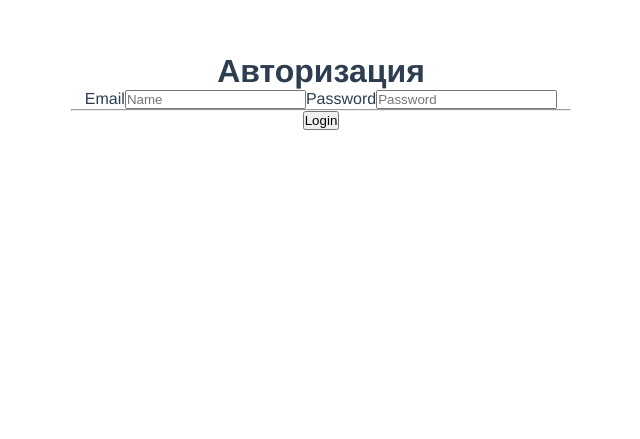
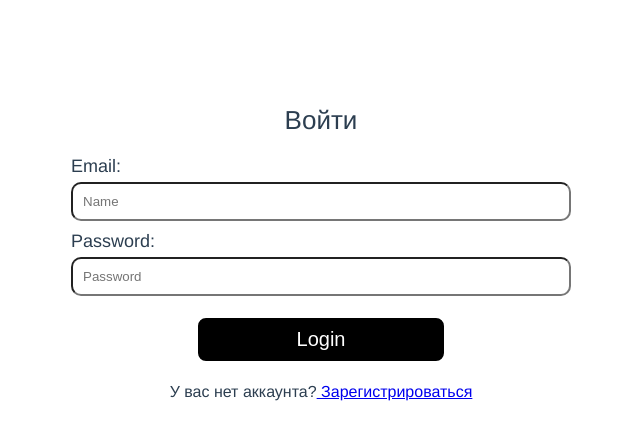
Before and after one commit to rpn42rus/private_office, a Vue app: page / in a window 1280 px wide. Shown: the part 147-586 px from the top of the page, without its empty margins (319-959 px from the left). Built offline with nearby package versions, Linux system fonts and the light colour scheme.

Commit message:
login layout

```diff
--- a/src/App.vue
+++ b/src/App.vue
@@ -19,8 +19,6 @@ export default {};
 * {
   margin: 0;
   padding: 0;
-}
-body {
   box-sizing: border-box;
 }
 </style>
--- a/src/components/homePage/Login.vue
+++ /dev/null
@@ -1,48 +0,0 @@
-<template>
-  <div>
-    <form class="login" @submit.prevent="login">
-      <h1>Авторизация</h1>
-      <label>Email</label>
-      <input required v-model="email" type="email" placeholder="Name" />
-      <label>Password</label>
-      <input required v-model="password" type="password" placeholder="Password" />
-      <hr />
-      <button type="submit">Login</button>
-    </form>
-  </div>
-</template>
-
-<script>
-export default {
-  name: 'Login',
-
-  data() {
-    return {
-      email: '',
-      password: '',
-    };
-  },
-
-  methods: {
-    login() {
-      // let email = this.email;
-      // let password = this.password;
-      // this.$store
-      //   .dispatch('login', { email, password })
-      //   .then(() => this.$router.push('/'))
-      //   .catch(err => console.log(err));
-    },
-  },
-};
-</script>
-
-<style lang="scss" scoped>
-.login {
-  width: 500px;
-  height: 400px;
-  position: absolute;
-  top: 50%;
-  left: 50%;
-  transform: translate(-50%, -50%);
-}
-</style>
--- a/src/router/index.js
+++ b/src/router/index.js
@@ -1,6 +1,5 @@
 import Vue from 'vue';
 import VueRouter from 'vue-router';
-import Home from '../views/Home.vue';
 import Contacts from '../views/Contacts.vue';
 
 Vue.use(VueRouter);
@@ -8,8 +7,13 @@ Vue.use(VueRouter);
 const routes = [
   {
     path: '/',
-    name: 'Home',
-    component: Home,
+    name: 'Login',
+    component: () => import('../views/Login.vue'),
+  },
+  {
+    path: '/register',
+    name: 'Register',
+    component: () => import('../views/Register.vue'),
   },
   {
     path: '/contacts',
--- a/src/views/Home.vue
+++ /dev/null
@@ -1,14 +0,0 @@
-<template>
-  <div>
-    <login />
-  </div>
-</template>
-
-<script>
-import Login from '../components/homePage/Login.vue';
-export default {
-  components: { Login },
-};
-</script>
-
-<style></style>
--- /dev/null
+++ b/src/views/Login.vue
@@ -0,0 +1,96 @@
+<template>
+  <div>
+    <form class="login" @submit.prevent="login">
+      <div class="login__title">Войти</div>
+      <div class="login__fields">
+        <label class="field__label">Email:</label>
+        <input class="field__input" required v-model="email" type="email" placeholder="Name" />
+        <label class="field__label">Password:</label>
+        <input
+          class="field__input"
+          required
+          v-model="password"
+          type="password"
+          placeholder="Password"
+        />
+      </div>
+      <button class="login__btn" type="submit">Login</button>
+      <div class="login__register-link">
+        <span>У вас нет аккаунта?</span>
+        <router-link to="/register"> Зарегистрироваться</router-link>
+      </div>
+    </form>
+  </div>
+</template>
+
+<script>
+export default {
+  name: 'Login',
+
+  data() {
+    return {
+      email: '',
+      password: '',
+    };
+  },
+
+  methods: {
+    login() {
+      // let email = this.email;
+      // let password = this.password;
+      // this.$store
+      //   .dispatch('login', { email, password })
+      //   .then(() => this.$router.push('/'))
+      //   .catch(err => console.log(err));
+    },
+  },
+};
+</script>
+
+<style lang="scss" scoped>
+.login {
+  width: 500px;
+  position: absolute;
+  top: 50%;
+  left: 50%;
+  transform: translate(-50%, -50%);
+  display: flex;
+  flex-direction: column;
+  justify-content: space-around;
+  &__title {
+    margin-bottom: 10px;
+    font-size: 26px;
+  }
+  &__fields {
+    .field__label {
+      display: flex;
+      font-size: 18px;
+      margin: 10px 0 5px 0;
+    }
+    .field__input {
+      width: 100%;
+      padding: 10px;
+      border-radius: 10px;
+      outline: none;
+    }
+  }
+  &__btn {
+    width: 50%;
+    margin: 20px auto;
+    padding: 10px 15px;
+    border-radius: 10px;
+    color: #fff;
+    background-color: #000;
+    border: 2px solid #fff;
+    transition: all 0.3s ease-in;
+    outline: none;
+    font-size: 20px;
+    &:hover {
+      color: #000;
+      background-color: #fff;
+      border: 2px solid #000;
+      cursor: pointer;
+    }
+  }
+}
+</style>
--- /dev/null
+++ b/src/views/Register.vue
@@ -0,0 +1,9 @@
+<template>
+  <div></div>
+</template>
+
+<script>
+export default {};
+</script>
+
+<style></style>
```
